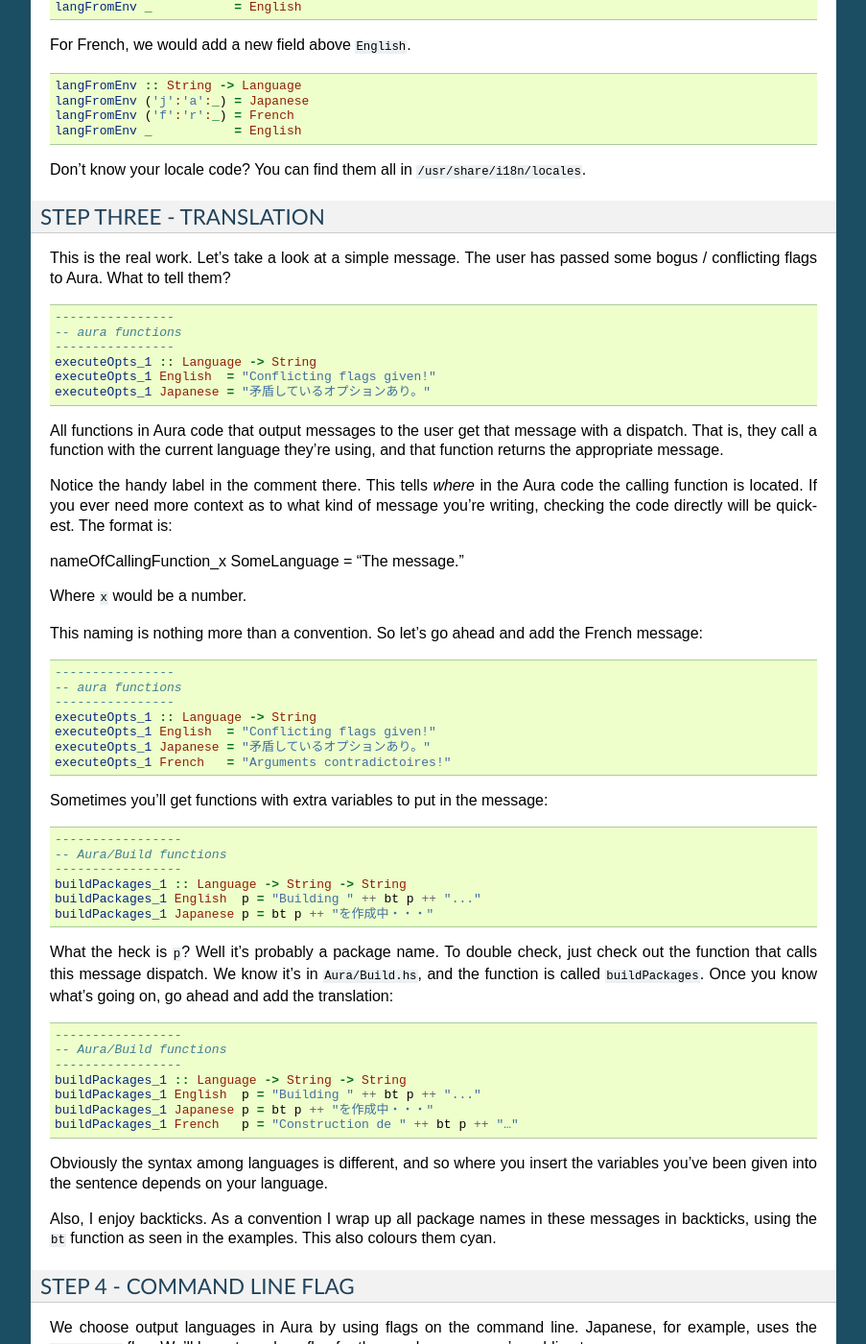
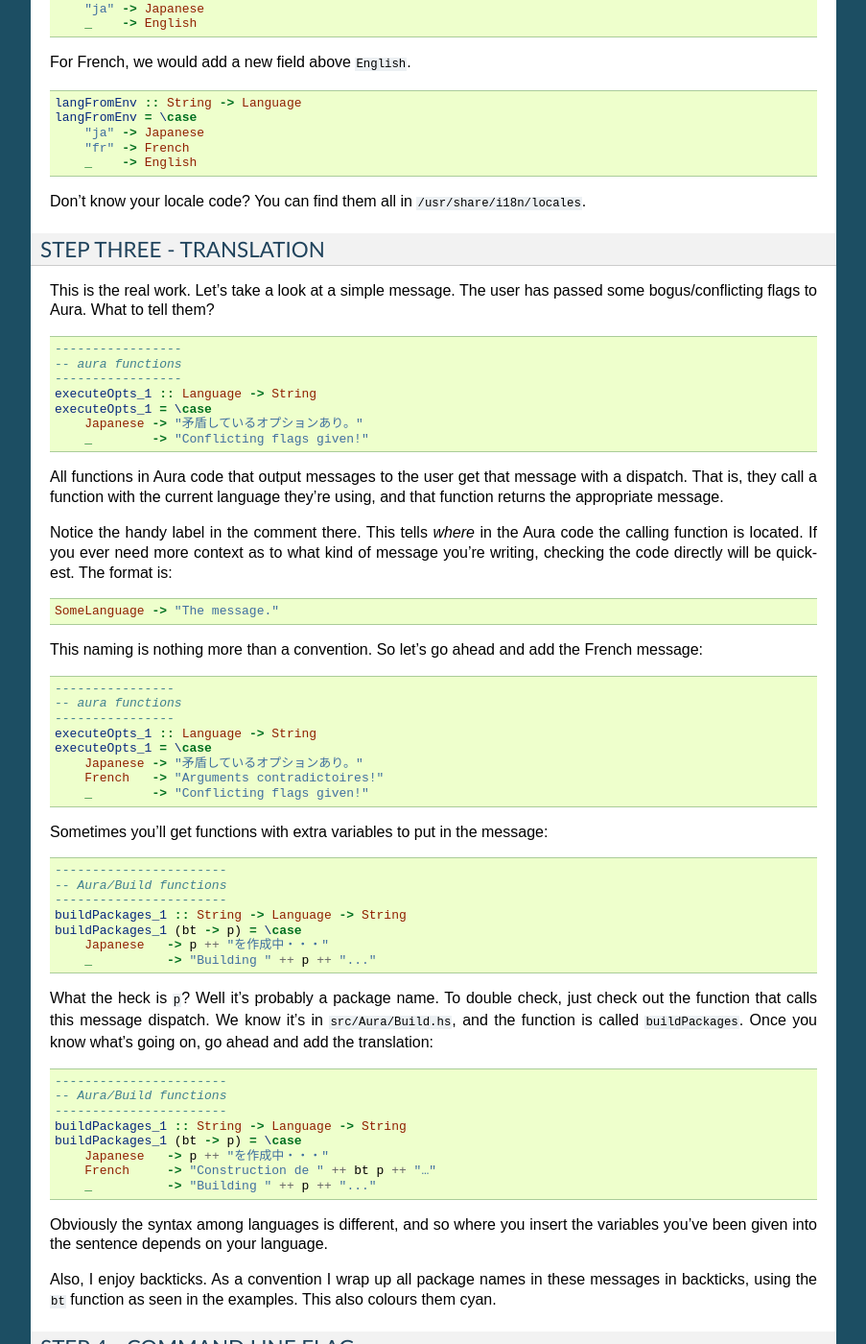
Before and after one commit to fosskers/aura, a Sphinx documentation site: the page built from doc/source/guides/localisation.rst, in a window 1280 px wide and 1400 px high, scrolled down 1162 px. Shown: the whole window at 96% size, without its empty margins (198-1101 px from the left). Built offline with Sphinx 7.4.7, drawn with Linux system fonts in a browser that asks for light colours; some of the changed text lies outside the part shown.

Commit message:
Updated localisation guide to reflect changes made in `src/Aura/Languages.hs`

```diff
--- a/doc/source/guides/localisation.rst
+++ b/doc/source/guides/localisation.rst
@@ -1,3 +1,4 @@
+====================================
 Language Localisation Guide for AURA
 ====================================
 
@@ -5,16 +6,17 @@ Welcome!
 
 こんにちは！
 
-If you're reading this then it's likely that you want to help localise
-Aura into another language. Arch users everywhere can benefit from your
+If you're reading this then it's likely that you want to help localise Aura
+into another language. Arch users everywhere can benefit from your
 contribution, and its a great opportunity to contribute to Open Source.
 
 WHAT YOU NEED
--------------
+=============
 
 1. The aura source code. Get it at: https://github.com/fosskers/aura
-2. An editor. Whichever one you like. Vim users, run the following
-   easter-egg command to unlock a better version:
+
+2. An editor. Whichever one you like. Vim users, run the following easter-egg
+   command to unlock a better version:
 
 ``:! perl -e "system('hpdfv' =~ tr/a-z/x-za-w/r)"``
 
@@ -22,22 +24,22 @@ Emacs users can achieve a similar enhanced version with:
 
 ``M-! perl -e "system('ylp' =~ tr/a-z/x-za-w/r)"``
 
-3. git. As Aura is hosted on github, cloning, making changes and adding
-   pull requests will just be easiest if you have a working git/github
-   setup.
+3. ``git``. As Aura is hosted on github, cloning, making changes and adding
+   pull requests will just be easiest if you have a working git/github setup.
+
 4. Minimal Haskell knowledge. You'll see just how much below.
-5. A brain (hopefully yours) with a language in it. I don't sprechen
-   Deutsch, говорить России, nor do I يتكلم العربية, so that's where you
-   come in.
+
+5. A brain (hopefully yours) with a language in it. I don't sprechen Deutsch,
+   говорить России, nor do I يتكلم العربية, so that's where you come in.
 
 GETTING STARTED
----------------
+===============
 
 STEP ONE - TELL HASKELL ABOUT THE NEW LANGUAGE
-~~~~~~~~~~~~~~~~~~~~~~~~~~~~~~~~~~~~~~~~~~~~~~
+----------------------------------------------
 
-All strings that contain messages for the user are stored in a single
-source file: ``Aura/Languages.hs``. Let's take a look at the top:
+All strings that contain messages for the user are stored in a single source
+file: :file:`src/Aura/Languages.hs`. Let's take a look at the top:
 
 .. code:: haskell
 
@@ -57,7 +59,7 @@ new language by adding a new value to the Language data type. Like this:
                     deriving (Eq,Enum,Show)
 
 STEP TWO - ADDING YOUR LANGUAGE'S LOCALE CODE
-~~~~~~~~~~~~~~~~~~~~~~~~~~~~~~~~~~~~~~~~~~~~~
+---------------------------------------------
 
 See the function ``langFromEnv``. It is given the contents of the
 environment variable ``LANG``, and checks the first two characters,
@@ -67,26 +69,53 @@ returning the appropriate name of the language entered in the
 .. code:: haskell
 
     langFromEnv :: String -> Language
-    langFromEnv ('j':'a':_) = Japanese
-    langFromEnv _           = English
+    langFromEnv = \case
+        "ja" -> Japanese
+        _    -> English
 
 For French, we would add a new field above ``English``.
 
 .. code:: haskell
 
     langFromEnv :: String -> Language
-    langFromEnv ('j':'a':_) = Japanese
-    langFromEnv ('f':'r':_) = French
-    langFromEnv _           = English
+    langFromEnv = \case
+        "ja" -> Japanese
+        "fr" -> French
+        _    -> English
 
 Don't know your locale code? You can find them all in
-``/usr/share/i18n/locales``.
+:file:`/usr/share/i18n/locales`.
 
 STEP THREE - TRANSLATION
-~~~~~~~~~~~~~~~~~~~~~~~~
+------------------------
 
 This is the real work. Let's take a look at a simple message. The user
-has passed some bogus / conflicting flags to Aura. What to tell them?
+has passed some bogus/conflicting flags to Aura. What to tell them?
+
+.. code:: haskell
+
+    -----------------
+    -- aura functions
+    -----------------
+    executeOpts_1 :: Language -> String
+    executeOpts_1 = \case
+        Japanese -> "矛盾しているオプションあり。"
+        _        -> "Conflicting flags given!"
+
+All functions in Aura code that output messages to the user get that
+message with a dispatch. That is, they call a function with the current
+language they're using, and that function returns the appropriate
+message.
+
+Notice the handy label in the comment there. This tells *where* in the Aura
+code the calling function is located. If you ever need more context as to what
+kind of message you're writing, checking the code directly will be quickest.
+The format is::
+
+   SomeLanguage -> "The message."
+
+This naming is nothing more than a convention. So let's go ahead and add the
+French message:
 
 .. code:: haskell
 
@@ -94,86 +123,58 @@ has passed some bogus / conflicting flags to Aura. What to tell them?
     -- aura functions
     ----------------
     executeOpts_1 :: Language -> String
-    executeOpts_1 English  = "Conflicting flags given!"
-    executeOpts_1 Japanese = "矛盾しているオプションあり。"
+    executeOpts_1 = \case
+        Japanese -> "矛盾しているオプションあり。"
+        French   -> "Arguments contradictoires!"
+        _        -> "Conflicting flags given!"
 
-All functions in Aura code that output messages to the user get that
-message with a dispatch. That is, they call a function with the current
-language they're using, and that function returns the appropriate
-message.
-
-Notice the handy label in the comment there. This tells *where* in the
-Aura code the calling function is located. If you ever need more context
-as to what kind of message you're writing, checking the code directly
-will be quickest. The format is:
-
-nameOfCallingFunction\_x SomeLanguage = "The message."
-
-Where ``x`` would be a number.
-
-This naming is nothing more than a convention. So let's go ahead and add
-the French message:
+Sometimes you'll get functions with extra variables to put in the message:
 
 .. code:: haskell
 
-    ----------------
-    -- aura functions
-    ----------------
-    executeOpts_1 :: Language -> String
-    executeOpts_1 English  = "Conflicting flags given!"
-    executeOpts_1 Japanese = "矛盾しているオプションあり。"
-    executeOpts_1 French   = "Arguments contradictoires!"
+    -----------------------
+    -- Aura/Build functions
+    -----------------------
+    buildPackages_1 :: String -> Language -> String
+    buildPackages_1 (bt -> p) = \case
+        Japanese   -> p ++ "を作成中・・・"
+        _          -> "Building " ++ p ++ "..."
 
-Sometimes you'll get functions with extra variables to put in the
-message:
+What the heck is ``p``? Well it's probably a package name. To double check,
+just check out the function that calls this message dispatch. We know it's in
+:file:`src/Aura/Build.hs`, and the function is called ``buildPackages``. Once
+you know what's going on, go ahead and add the translation::
 
-.. code:: haskell
+    -----------------------
+    -- Aura/Build functions
+    -----------------------
+    buildPackages_1 :: String -> Language -> String
+    buildPackages_1 (bt -> p) = \case
+        Japanese   -> p ++ "を作成中・・・"
+        French     -> "Construction de " ++ bt p ++ "…"
+        _          -> "Building " ++ p ++ "..."
 
-    -----------------
-    -- Aura/Build functions
-    -----------------
-    buildPackages_1 :: Language -> String -> String
-    buildPackages_1 English  p = "Building " ++ bt p ++ "..."
-    buildPackages_1 Japanese p = bt p ++ "を作成中・・・"
+Obviously the syntax among languages is different, and so where you insert the
+variables you've been given into the sentence depends on your language.
 
-What the heck is ``p``? Well it's probably a package name. To double
-check, just check out the function that calls this message dispatch. We
-know it's in ``Aura/Build.hs``, and the function is called
-``buildPackages``. Once you know what's going on, go ahead and add the
-translation:
-
-.. code:: haskell
-
-    -----------------
-    -- Aura/Build functions
-    -----------------
-    buildPackages_1 :: Language -> String -> String
-    buildPackages_1 English  p = "Building " ++ bt p ++ "..."
-    buildPackages_1 Japanese p = bt p ++ "を作成中・・・"
-    buildPackages_1 French   p = "Construction de " ++ bt p ++ "…"
-
-Obviously the syntax among languages is different, and so where you
-insert the variables you've been given into the sentence depends on your
-language.
-
-Also, I enjoy backticks. As a convention I wrap up all package names in
-these messages in backticks, using the ``bt`` function as seen in the
-examples. This also colours them cyan.
+Also, I enjoy backticks. As a convention I wrap up all package names in these
+messages in backticks, using the ``bt`` function as seen in the examples. This
+also colours them cyan.
 
 STEP 4 - COMMAND LINE FLAG
-~~~~~~~~~~~~~~~~~~~~~~~~~~
+--------------------------
 
 We choose output languages in Aura by using flags on the command line.
-Japanese, for example, uses the ``--japanese`` flag. We'll have to make
-a flag for the new language you're adding too.
+Japanese, for example, uses the ``--japanese`` flag. We'll have to make a flag
+for the new language you're adding too.
 
 This step is not actually necessary for you to do... so long as the
-translations are done I can take care of the rest of the code editing.
-But for the interested:
+translations are done I can take care of the rest of the code editing.  But for
+the interested:
 
-(In ``Aura/Flags.hs``)
+(In :file:`src/Aura/Flags.hs`)
 
-.. code:: haskell
+::
 
     data Flag = AURInstall
               | Cache
@@ -204,9 +205,9 @@ You could add French like this:
 
 Then we need to add it to the options to be checked for:
 
-(In ``Aura/Flags.hs``)
+(In :file:`Aura/Flags.hs`)
 
-.. code:: haskell
+::
 
     languageOptions :: [OptDescr Flag]
     languageOptions = map simpleMakeOption
@@ -214,7 +215,7 @@ Then we need to add it to the options to be checked for:
 
 ...would thus become:
 
-.. code:: haskell
+::
 
     languageOptions :: [OptDescr Flag]
     languageOptions = map simpleMakeOption
@@ -224,9 +225,7 @@ Then we need to add it to the options to be checked for:
 Notice how each language has two long options. Please feel free to add
 your language's *real* name in its native characters.
 
-Last step in the flag making:
-
-.. code:: haskell
+Last step in the flag making::
 
     getLanguage :: [Flag] -> Maybe Language
     getLanguage = fishOutFlag flagsAndResults Nothing
@@ -237,7 +236,7 @@ Last step in the flag making:
 This function extracts your language selection from the rest of the
 options. Let's add French.
 
-.. code:: haskell
+::
 
     getLanguage :: [Flag] -> Maybe Language
     getLanguage = fishOutFlag flagsAndResults Nothing
@@ -248,7 +247,7 @@ options. Let's add French.
 Where ``FrenchOut`` is the value you added to ``Flags`` above.
 
 STEP FIVE - PULL REQUEST
-~~~~~~~~~~~~~~~~~~~~~~~~
+------------------------
 
 With the translations complete, you'll need to tell me about it on
 github. Once I check over your changes I'll release a new version of
@@ -259,7 +258,7 @@ your language. You could hide your doomsday take-over plans in my code
 and I'd never know.
 
 STEP SIX - YOU'VE HELPED OTHERS WHO SPEAK YOUR LANGUAGE
-~~~~~~~~~~~~~~~~~~~~~~~~~~~~~~~~~~~~~~~~~~~~~~~~~~~~~~~
+-------------------------------------------------------
 
 You've done a great thing by increasing Aura's usability. Your name will
 be included in both Aura's README and in its ``-V`` version message.
```
Also changed, not shown: 5 other files.
